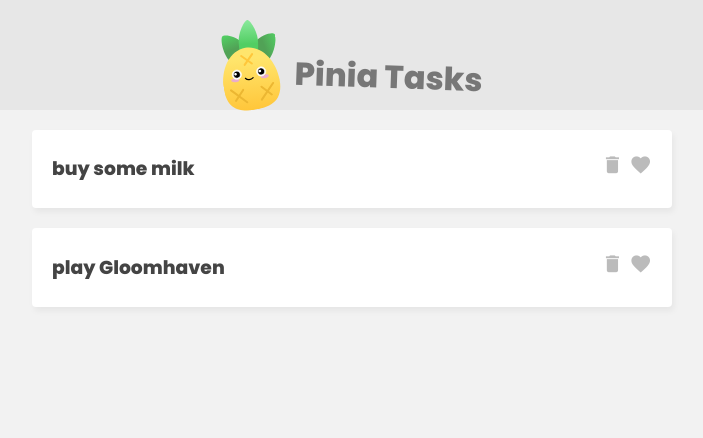
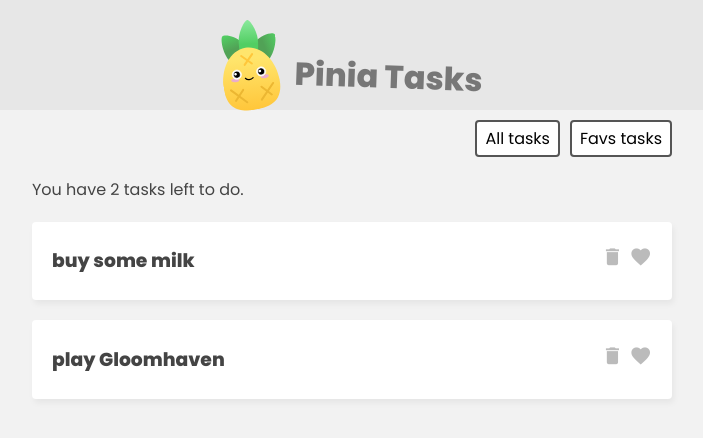
Before and after one commit to cblokkeel/pinia-tasks, a Vue app: page / in a window 1280 px wide. Shown: the top 438 px of the page, without its empty margins (288-991 px from the left). Built offline with nearby package versions, Linux system fonts and the light colour scheme.

Commit message:
add filter to have all the tasks and the favs tasks

```diff
--- a/src/App.vue
+++ b/src/App.vue
@@ -5,8 +5,20 @@
       <h1>Pinia Tasks</h1>
     </header>
 
-    <div class='task-list'>
+    <nav class="filter">
+      <button @click="handleUpdateFilter('all')">All tasks</button>
+      <button @click="handleUpdateFilter('favs')">Favs tasks</button>
+    </nav>
+
+    <div class='task-list' v-if="filter === 'all'">
+      <p>You have {{ taskStore.getTotalCount }} tasks left to do.</p>
       <div v-for='task in taskStore.tasks' key="task.id">
+        <TaskDetails :task='task' />
+      </div>
+    </div>
+    <div class="task-list" v-if="filter === 'favs'">
+      <p>You have {{ taskStore.getFavoritesTasksCount }} favs tasks to do.</p>
+      <div v-for='task in taskStore.getFavoritesTasks' key="task.id">
         <TaskDetails :task='task' />
       </div>
     </div>
@@ -14,8 +26,15 @@
 </template>
 
 <script setup lang="ts">
+  import { ref } from 'vue';
+  import TaskDetails from './components/TaskDetails.vue';
   import { useTaskStore } from './stores/TaskStore';
-  import TaskDetails from './components/TaskDetails.vue';
 
   const taskStore = useTaskStore();
+
+  const filter = ref<'all' | 'favs'>('all');
+
+  const handleUpdateFilter = (newFilter: 'all' | 'favs') => {
+    filter.value = newFilter;
+  }
 </script>
--- a/src/assets/main.css
+++ b/src/assets/main.css
@@ -58,3 +58,20 @@ header h1 {
   cursor: pointer;
   color: #bbb;
 }
+
+.filter {
+  width: 640px;
+  margin: 10px auto;
+  text-align: right;
+}
+.filter button {
+  display: inline-block;
+  margin-left: 10px;
+  background: #fff;
+  border: 2px solid #555;
+  border-radius: 4px;
+  padding: 4px 8px;
+  cursor: pointer;
+  font-size: 0.8em;
+  font-size: 1em;
+}
--- a/src/stores/TaskStore.ts
+++ b/src/stores/TaskStore.ts
@@ -12,7 +12,18 @@ export const useTaskStore = defineStore('taskStore', {
             { id: 1, title: 'buy some milk', isFav: false },
             { id: 2, title: 'play Gloomhaven', isFav: true }
         ]
-    })
+    }),
+    getters: {
+        getFavoritesTasks(): Task[] {
+            return this.tasks.filter(task => task.isFav);
+        },
+        getFavoritesTasksCount(): number {
+            return this.tasks.reduce((acc: number, task: Task) => task.isFav ? acc + 1 : acc, 0);
+        },
+        getTotalCount(): number {
+            return this.tasks.length;
+        }
+    }
 });
 
 export type { Task };
```
